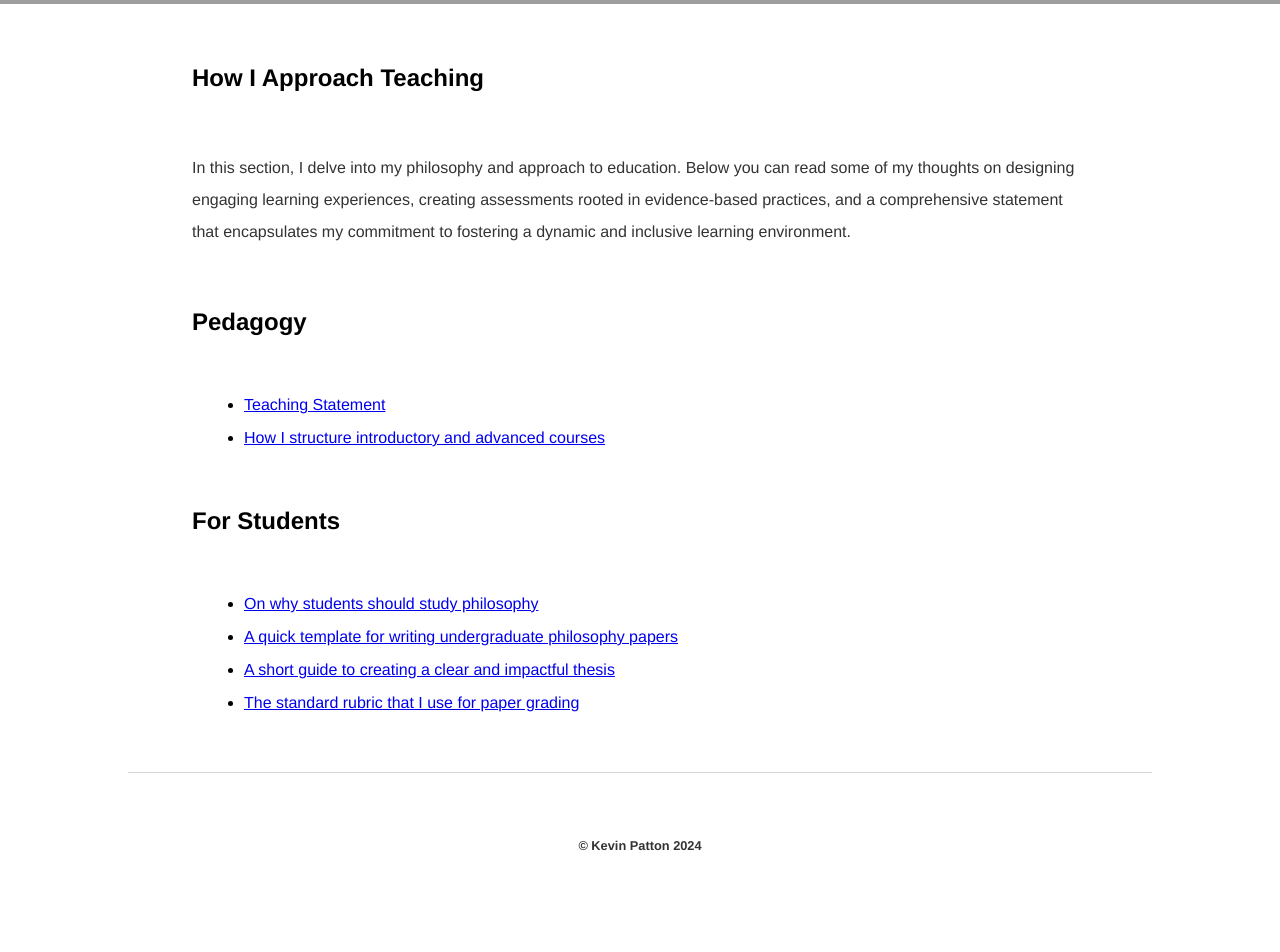
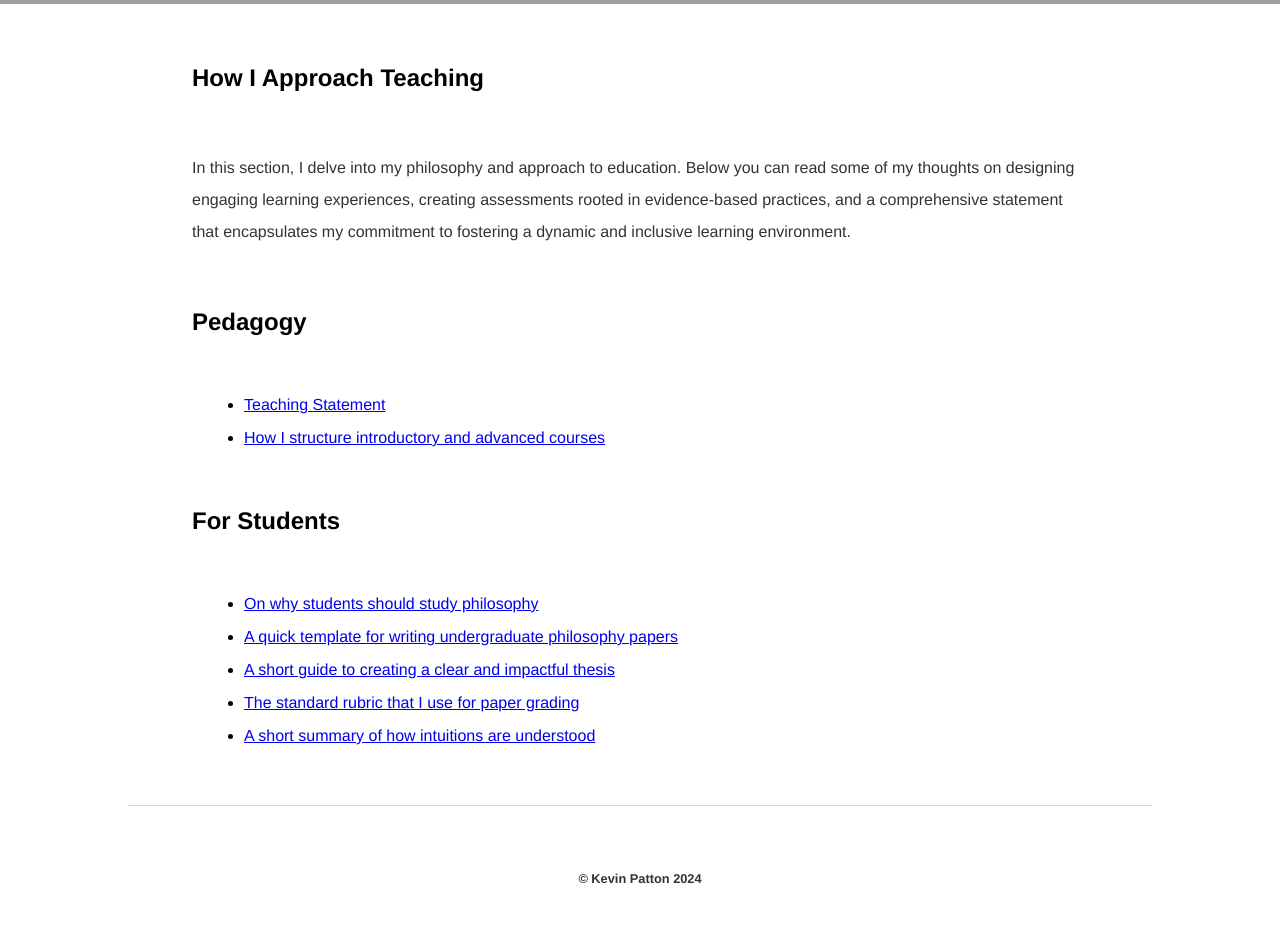
Before and after one commit to kevinjpatton/kevinjpatton.github.io, a Jekyll site: the page built from pedagogy/index.html, in a window 1280 px wide. Shown: the part 344-1296 px from the top of the page. Built offline with Jekyll 4.4.1, drawn with Linux system fonts in a browser that asks for light colours; Markdown is read by kramdown in place of the engine named in the settings; before the commit the page ends 1263 px from its top, so only the background shows below that; grey boxes are pictures that could not be loaded.

Commit message:
Update index.html

```diff
--- a/pedagogy/index.html
+++ b/pedagogy/index.html
@@ -17,4 +17,5 @@ title: Pedagogy - Kevin Patton
    <li><a href="/pedagogy/writing_philosophy.html">A quick template for writing undergraduate philosophy papers</a></li>
   <li><a href="/pedagogy/creatingyourthesis.html">A short guide to creating a clear and impactful thesis</a></li>
   <li><a href="/pedagogy/Patton_GradingRubric.html">The standard rubric that I use for paper grading</a></li>
+  <li><a href="/pedagogy/intuitions.html">A short summary of how intuitions are understood</a></li>
 </ul>
```
